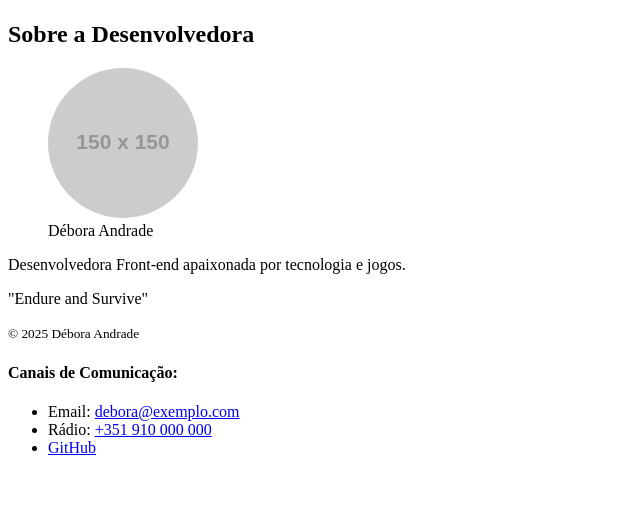
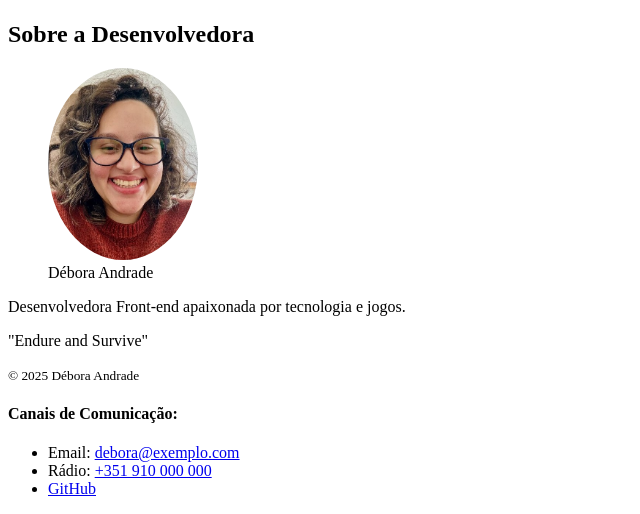
Before and after one commit to DebsAndrade/Endure-And-Survive, a plain HTML site: page index.html in a window 1280 px wide. Shown: the part 3744-4258 px from the top of the page, without its empty margins (0-640 px from the left). Before the commit the page ends 4217 px from the top, so only its background shows below. Drawn offline with Linux system fonts and the light colour scheme; placeholder pictures from the web are drawn by us.

Commit message:
feat: Reorganiza estrutura para SEO.

```diff
--- a/index.html
+++ b/index.html
@@ -67,7 +67,7 @@
               src="assets/img/firefly-logo.jpg"
               alt="Logo Vagalumes"
               height="40"
-            />
+            >
             <strong>Vagalumes</strong> (Fireflies)
           </summary>
           <p>Uma milícia revolucionária que procura a cura.</p>
@@ -89,7 +89,7 @@
               src="assets/img/joel.jpg"
               alt="Joel Miller, homem de barba grisalha com olhar cansado"
               height="300"
-            />
+            >
             <figcaption>O Contrabandista</figcaption>
           </figure>
           <p>Um sobrevivente implacável.</p>
@@ -102,7 +102,7 @@
               src="assets/img/ellie.jpg"
               alt="Ellie Williams, adolescente ruiva com cicatriz na sobrancelha"
               height="300"
-            />
+            >
             <figcaption>A Esperança</figcaption>
           </figure>
           <p>Imune à infeção cerebral.</p>
@@ -117,7 +117,7 @@
           <img
             src="https://placehold.co/400x300/4a5e32/white?text=Zona+Boston"
             alt="Projeto Zona de Boston"
-          />
+          >
           <figcaption>Missão 1: Zona de Boston</figcaption>
         </figure>
 
@@ -125,7 +125,7 @@
           <img
             src="https://placehold.co/400x300/8b0000/white?text=Universidade"
             alt="Projeto Universidade"
-          />
+          >
           <figcaption>Missão 2: A Universidade</figcaption>
         </figure>
 
@@ -133,7 +133,7 @@
           <img
             src="https://placehold.co/400x300/f2c94c/black?text=Jackson"
             alt="Projeto Represa"
-          />
+          >
           <figcaption>Missão 3: Represa de Jackson</figcaption>
         </figure>
       </section>
@@ -155,7 +155,7 @@
                   src="assets/img/medkit.jpg"
                   alt="Ícone Kit Médico"
                   height="40"
-                />
+                >
               </td>
               <td>Kit Médico</td>
               <td>Álcool + Trapo</td>
@@ -166,7 +166,7 @@
                   src="assets/img/molotov.jpg"
                   alt="Ícone Molotov"
                   height="40"
-                />
+                >
               </td>
               <td>Coquetel Molotov</td>
               <td>Álcool + Trapo</td>
@@ -184,7 +184,7 @@
               src="assets/img/runner.jpg"
               alt="Runner correndo"
               width="300"
-            />
+            >
             <figcaption>Rápidos e Agressivos</figcaption>
           </figure>
         </article>
@@ -206,7 +206,7 @@
         <h2>Sobre a Desenvolvedora</h2>
         <figure>
           <img
-            src="https://placehold.co/150x150?text=Debora"
+            src="assets/img/debora.jpg"
             alt="Foto de perfil de Débora Andrade a sorrir"
             width="150"
             style="border-radius: 50%"
```
